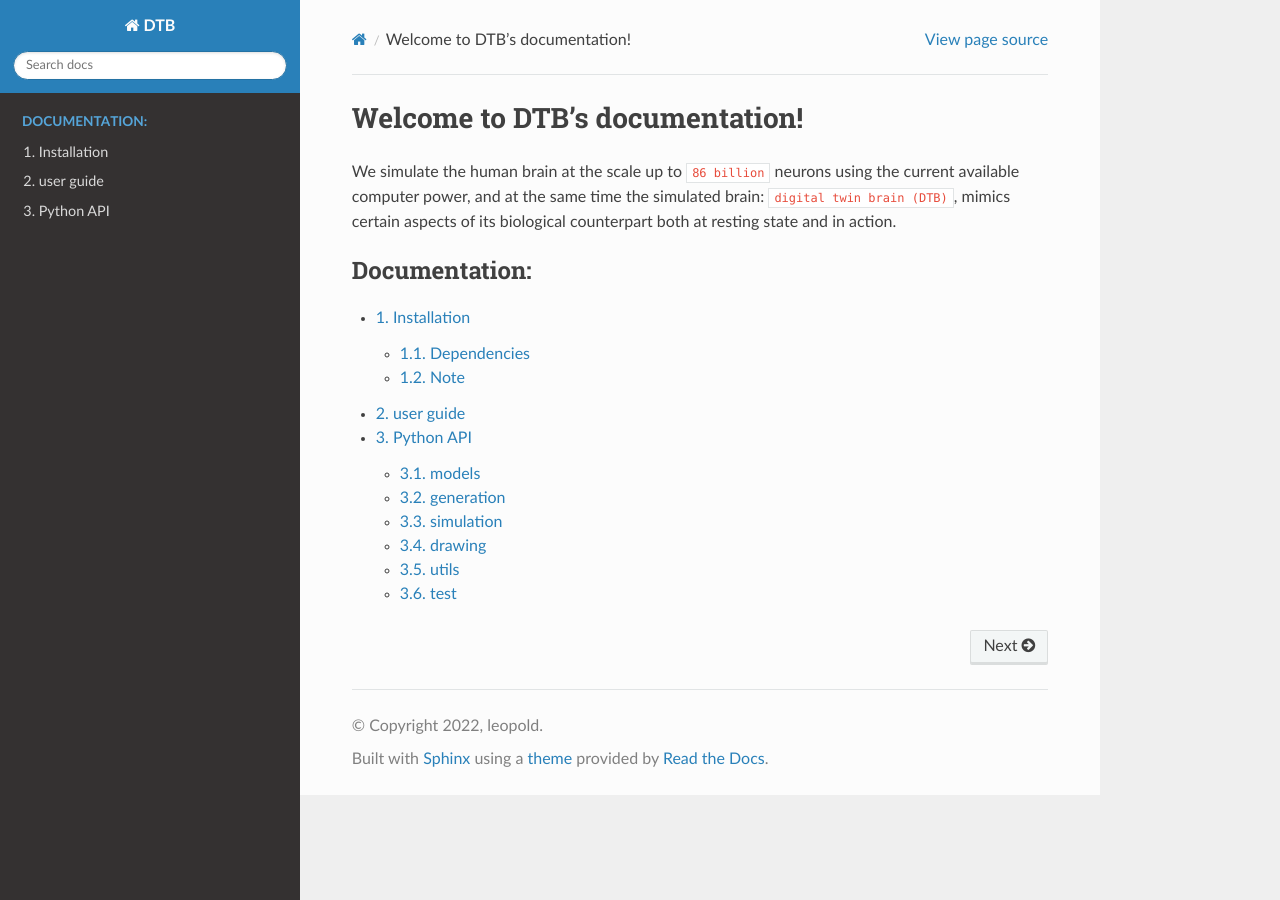
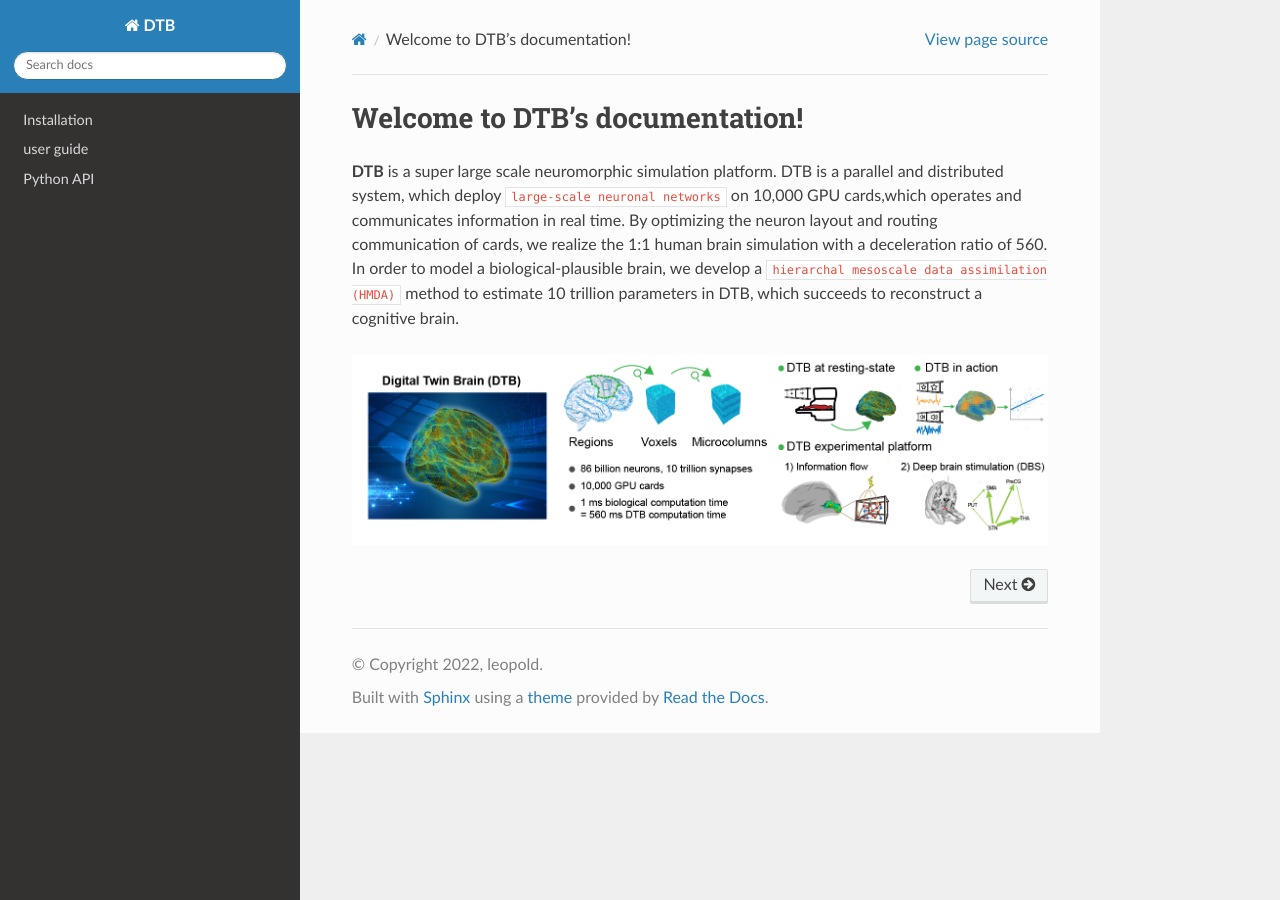
Before and after one commit to yeyeleijun/Digital_twin_brain, a Sphinx documentation site: the page built from doc/source/index.rst, in a window 1280 px wide. Built offline with Sphinx 7.4.7 and the Read the Docs theme 2.0.0, drawn with Linux system fonts in a browser that asks for light colours.

Commit message:
bugfix for make_block

```diff
--- a/doc/source/conf.py
+++ b/doc/source/conf.py
@@ -24,16 +24,19 @@ release = '1.0'
 extensions = ['sphinx.ext.autodoc',
               'sphinx.ext.intersphinx',
               'sphinx.ext.viewcode',
-              'sphinx.ext.napoleon']
+              'sphinx.ext.napoleon',
+              'sphinx.ext.mathjax']
 
 templates_path = ['_templates']
-exclude_patterns = ['cuda', 'default_param.py']
+exclude_patterns = ['cuda', 'default_params.py']
 
 source_parsers = {
     '.md': CommonMarkParser,
 }
 source_suffix = ['.rst', '.md']
 
+autodoc_mock_imports = ['torch', 'cuda', 'numba', 'prettytable']
+
 # -- Options for HTML output -------------------------------------------------
 # https://www.sphinx-doc.org/en/master/usage/configuration.html#options-for-html-output
 
--- a/doc/source/index.rst
+++ b/doc/source/index.rst
@@ -6,14 +6,19 @@
 Welcome to DTB's documentation!
 ===============================
 
-We simulate the human brain at the scale up to ``86 billion`` neurons using the current available computer power,
-and at the same time the simulated brain: ``digital twin brain (DTB)``, mimics certain aspects of its
-biological counterpart both at resting state and in action.
+**DTB** is a super large scale neuromorphic simulation platform.
+DTB is a parallel and distributed system, which deploy ``large-scale neuronal networks`` on 10,000 GPU cards,which operates and communicates information in real time.
+By optimizing the neuron layout and routing communication of cards,
+we realize the 1:1 human brain simulation with a deceleration ratio of 560.
+In order to model a biological-plausible brain, we develop a ``hierarchal mesoscale data assimilation (HMDA)`` method to estimate 10 trillion parameters in DTB,
+which succeeds to reconstruct a cognitive brain.
+
+.. image:: fig/DTB.png
+  :width: 800
 
 .. toctree::
    :maxdepth: 2
-   :numbered:
-   :caption: Documentation:
+   :hidden:
 
    rstfiles/install
    rstfiles/user_guide
```
Also changed, not shown: readthedocs.yml (added, +29 -0 lines), default_params.py (renamed from default_param.py), doc/source/fig/DTB.png (added), 3 other files.
